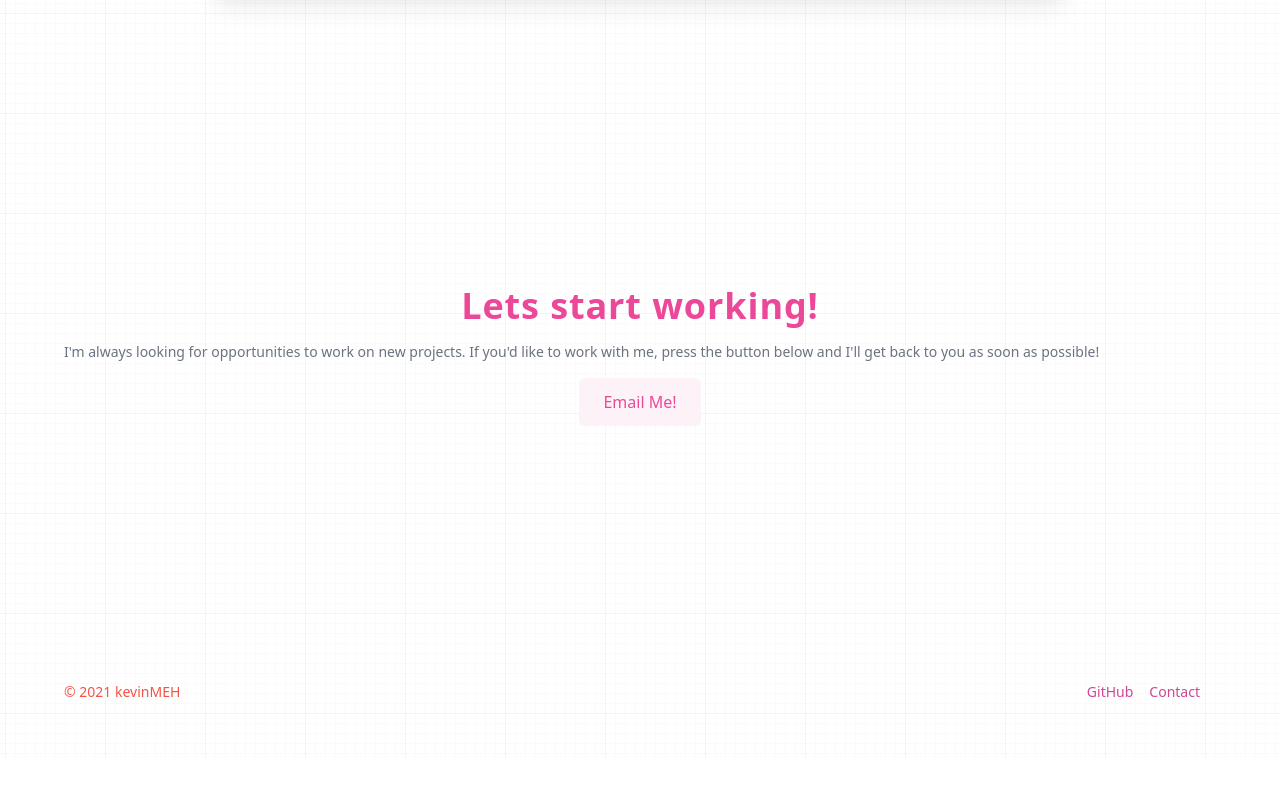
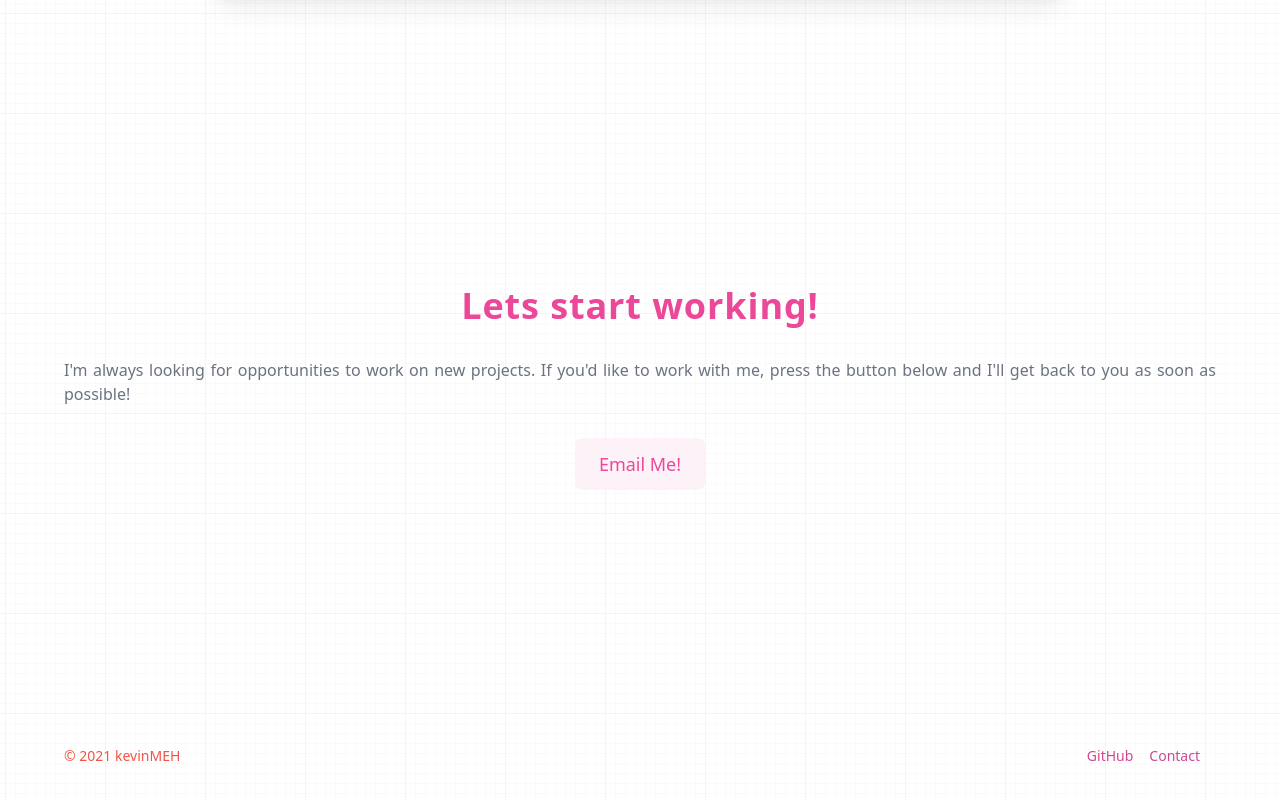
Before and after one commit to kevinMEH/v1, a React (Vite) app: page / in a window 1280 px wide. Shown: the part 2192-2992 px from the top of the page. Before the commit the page ends 2950 px from the top, so only its background shows below. Built offline with nearby package versions, Linux system fonts and the light colour scheme; a web font is replaced by a local one.

Commit message:
Contact md support

```diff
--- a/src/Home/components/Contact.jsx
+++ b/src/Home/components/Contact.jsx
@@ -28,7 +28,8 @@ const Contact = () => {
     return (
         <div className="flex-col w-full">
             <Title text="Lets start working!" color="text-pink-500" />
-            <p className="text-gray-500 text-sm my-4 text-justify">
+            <p className="text-gray-500 my-4 text-justify
+            text-sm md:text-base pb-3 md:py-4">
                 I'm always looking for opportunities to work on new projects. If you'd like to work with me, press the button below and I'll get back to you as soon as possible!
             </p>
             {/* TODO:
@@ -37,7 +38,8 @@ const Contact = () => {
             <div className="flex justify-center">
                 <a
                     href="mailto:hello@liao.gg" rel="noopener noreferrer" target="_blank"
-                    className="text-pink-500 bg-pink-50 hover:bg-pink-100 font-medium py-3 px-6 rounded-md inline-block">
+                    className="text-pink-500 bg-pink-50 hover:bg-pink-100 inline-block
+                    font-medium py-3 px-6 rounded-md md:text-lg md:rounded-lg">
                     Email Me!
                 </a>
             </div>
```
